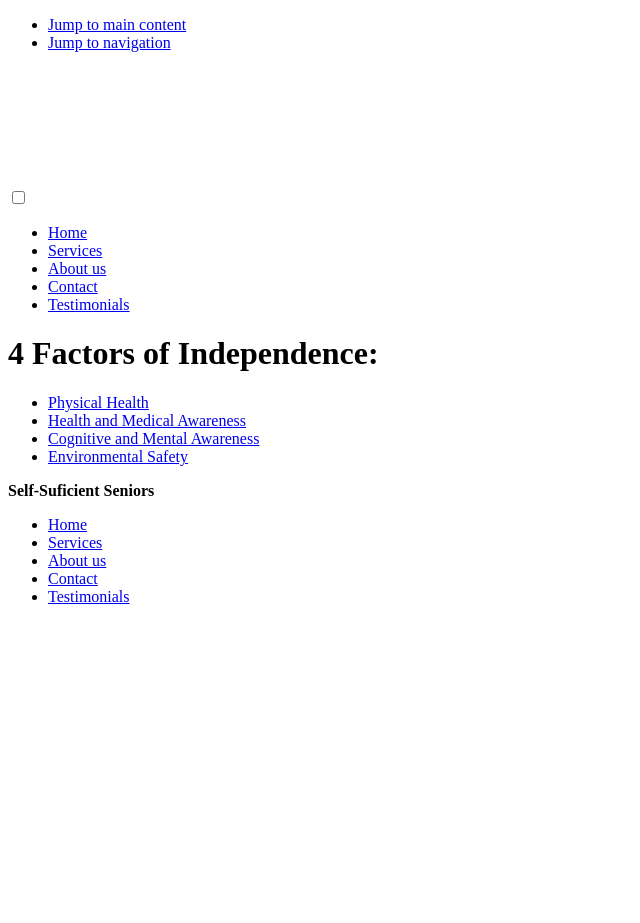
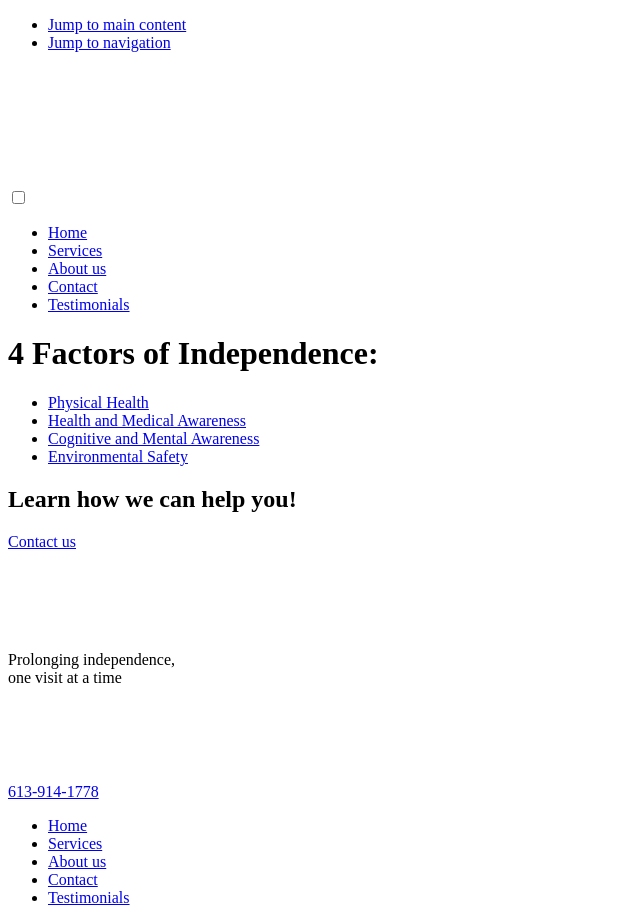
Before and after one commit to self-sufficient-seniors/website, a Jekyll site: the page built from services/index.html, in a window 1280 px wide. Shown: the whole page, without its empty margins (0-640 px from the left). Built offline with Jekyll 4.4.1, drawn with Linux system fonts in a browser that asks for light colours; Markdown is read by kramdown in place of the engine named in the settings; before the commit the page ends 900 px from its top, so only the background shows below that.

Commit message:
Add contact bar and begin footer

```diff
--- a/_layouts/default.html
+++ b/_layouts/default.html
@@ -71,8 +71,52 @@
 
   {{content}}
 
-  <footer role="contentinfo" tabindex="0">
-    <strong>Self-Suficient Seniors</strong>
+  <section>
+    <div class="footercontact-bar">
+      <div class="grid grid-middle wrapper island-1-2">
+        <div class="unit xs-1 s-1 m-2-3 l-1-2 island-1-2 text-center">
+          <h2 class="push-0 fw-600">Learn how we can help you!</h2>
+        </div>
+        <div class="unit xs-1 s-1 m-1-3 l-1-2 island-1-2 text-ctr-lft-ctr">
+          <a class="btn btn-main btn-white milli" href="{{site.baseurl}}/contact.html" aria-label="Click to go to contact page">Contact us</a>
+        </div>
+      </div>
+    </div>
+  </section>
+
+  <footer role="contentinfo" tabindex="0" class="footer">
+    <div class="grid grid-middle">
+
+      <div class="unit xs-1 s-1 m-1 l-1-3">
+        <div class="pad-t-1-2 pad-b-1-2">
+          <div class="gutter pad-t-1-2 pad-b-1-2">
+            <a class="nav-logo" aria-label="Click to go to home page" href="{{site.baseurl}}/">
+              <i class="icon header-logo">
+                <img class="img-flex" src="{{site.baseurl}}/images/icon-logo.svg" alt="Logo of Self-Sufficient seniors inc.">
+              </i>
+            </a>
+          </div>
+          <div class="gutter-2">
+            <p class="micro inline-block gutter-tagline">Prolonging independence,<br>one visit at a time</p>
+          </div>
+        </div>
+      </div>
+
+      <div class="unit xs-1 s-1 m-1 l-1-3 text-center">
+        <div class="btn btn-main btn-footer">
+          <a href="tel:613-914-1778" aria-label="Click to call Self-Sufficient seniors inc." class="white fw-600 milli tracking">
+            <div class="inline-block gutter-1-8">
+              <i class="icon footer-icon">
+                <img class="img-flex" src="{{site.baseurl}}/images/icon-phone.svg" alt="Call Self-Sufficient seniors inc.">
+              </i>
+            </div>
+            <div class="inline-block align-b">613-914-1778</div>
+          </a>
+        </div>
+
+      </div>
+
+      <div class="unit xs-1 s-1 m-1 l-1-3">
         <nav>
           <ul>
             <li><a href="{{site.baseurl}}/index.html" aria-label="Click to go to home page" class="{% if page.url == '/' %}current{% endif %}">Home</a></li>
@@ -82,6 +126,8 @@
             <li><a href="{{site.baseurl}}/testimonials.html" aria-label="Click to go to testimonials page" class="{% if page.url contains '/testimonials' %}current{% endif %}">Testimonials</a></li>
           </ul>
         </nav>
+      </div>
+
   </footer>
 </body>
 </html>
--- a/services/index.html
+++ b/services/index.html
@@ -4,9 +4,9 @@ title: Services
 description: Self-Sufficient Seniors is a healthcare company..... to be continued
 ---
 
-<div class="" role="banner"></div>
+
 
 <h1>4 Factors of Independence:</h1>
 {% include services-cards.html %}
-
+<div class="" role="banner"></div>
 <main role="main" id="main" tabindex="0"></main>
```
Also changed, not shown: css/main.css (+131 -2 lines), _layouts/default-with-contactbar.html (added). Lines whose indentation alone changed are shown as unchanged.
